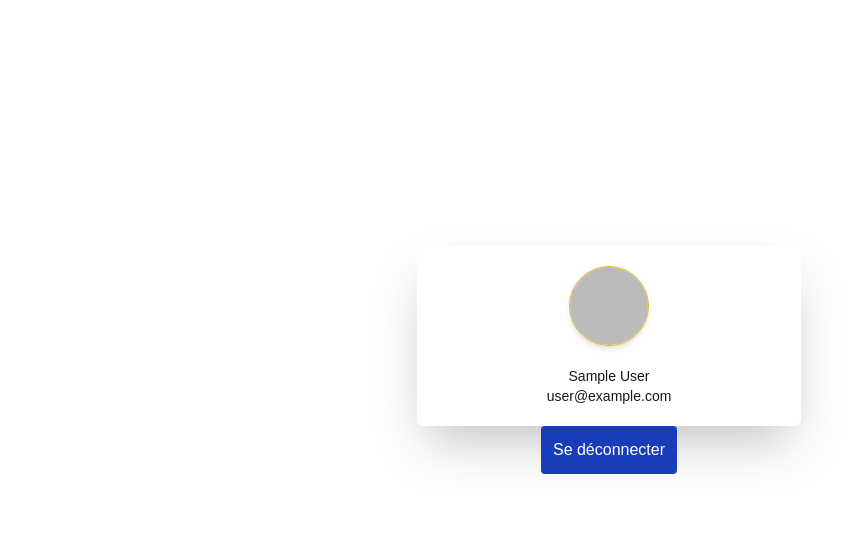
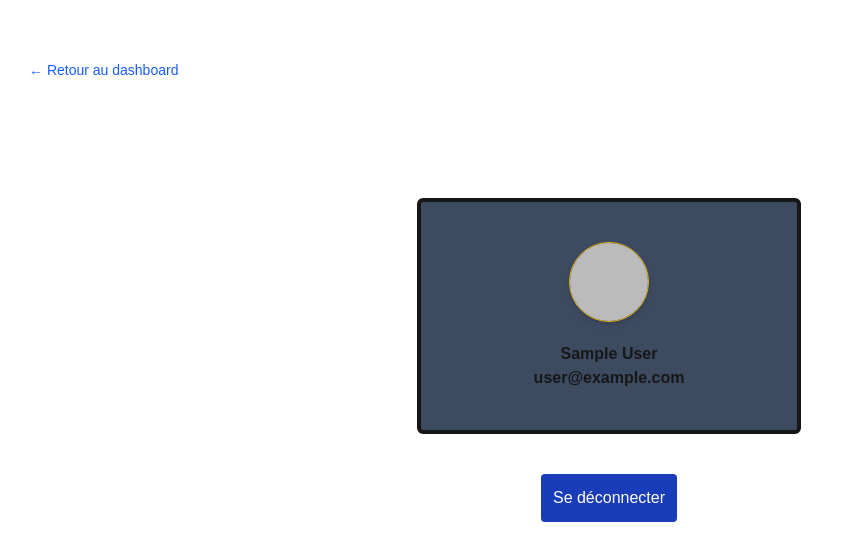
Before and after one commit to haitham515/smrtvt-nextjs-app, a Next.js app: page /profile in a window 1280 px wide. Shown: the top 560 px of the page, without its empty margins (31-873 px from the left). Built offline with nearby package versions, Linux system fonts and the light colour scheme; no server answers; sample sign-in values are in the browser's storage.

Commit message:
Ajout du retour au dashboard dans l'interface profile

```diff
--- a/app/globals.css
+++ b/app/globals.css
@@ -14,7 +14,7 @@
 
 @media (prefers-color-scheme: dark) {
   :root {
-    --background: #d3cccc;
+    --background: #e1dede;
     --foreground: #ededed;
   }
 }
--- /dev/null
+++ b/app/loading.tsx
@@ -0,0 +1,27 @@
+export default function Loading() {
+  return (
+    <div className="flex min-h-screen flex-col items-center justify-center bg-[#d3cccc]">
+      <div className="flex flex-col items-center space-y-5">
+
+        {/* Spinner moderne */}
+        <div className="relative flex h-16 w-16 items-center justify-center">
+          {/* Anneau de fond discret */}
+          <div className="absolute h-full w-full rounded-full border-4 border-white/20"></div>
+          {/* Anneau actif rotatif */}
+          <div className="absolute h-full w-full rounded-full border-4 border-t-[#2D2A2A] border-r-transparent border-b-transparent border-l-transparent animate-spin"></div>
+        </div>
+
+        {/* Texte élégant */}
+        <div className="flex flex-col items-center space-y-1">
+          <p className="text-xs font-semibold tracking-[0.2em] text-[#2D2A2A] uppercase animate-pulse">
+            Chargement
+          </p>
+          <span className="text-[10px] text-[#2D2A2A]/60 italic font-light">
+            Veuillez patienter
+          </span>
+        </div>
+
+      </div>
+    </div>
+  );
+}
--- a/app/profile/page.tsx
+++ b/app/profile/page.tsx
@@ -2,11 +2,12 @@ import { auth } from "@/auth";
 import Image from "next/image";
 
 import LogoutButton from "@/components/LogoutButton";
+import Link from "next/link";
 
 export default async function Profile() {
     const session = await auth();
 
-    console.log(session);
+    // console.log(session);
 
     if (!session || !session.user) {
         return (
@@ -18,8 +19,15 @@ export default async function Profile() {
 
     return (
 
-        <div className="flex flex-col items-center justify-center min-h-[90vh]">
-            <div className="p-5 shadow-2xl rounded-md min-w-[30%] max-w-[50%] flex gap-5 flex-col items-center">
+        <div className="relative flex flex-col items-center justify-center min-h-[90vh] gap-10">
+            <Link
+                href="/dashboard"
+                className="absolute top-15 left-15 text-sm text-blue-600 hover:underline"
+            >
+                ← Retour au dashboard
+            </Link>
+
+            <div className="p-10 rounded-md bg-[#3d4b60] border-[4px] rounded-[4px] min-w-[30%] max-w-[50%] flex gap-5 flex-col items-center">
                 {session?.user?.image ? (
                     <Image
                         width={100}
@@ -34,11 +42,12 @@ export default async function Profile() {
                         {session?.user?.name?.split(" ")[1]?.charAt(0).toUpperCase()}
                     </div>
                 )}
-                <div className="text-center text-sm">
+                <div className="text-center font-bold">
                     <p>{session?.user?.name}</p>
                     <p>{session?.user?.email}</p>
                 </div>
             </div>
+
             <LogoutButton />
         </div>
     );
```
